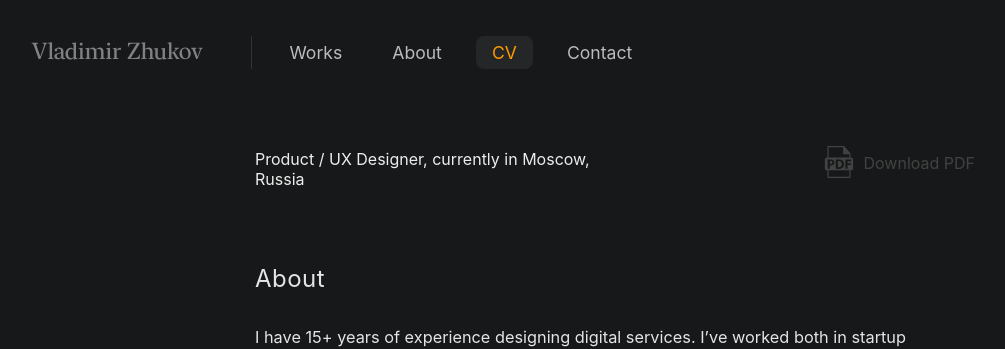
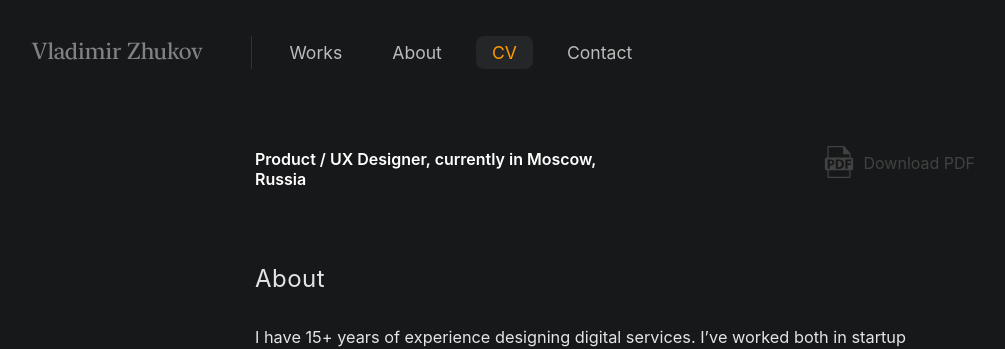
Before and after one commit to uxiscool/experience, a Jekyll site: the page built from cv.md, in a window 1280 px wide. Shown: the top 349 px of the page, without its empty margins (25-1030 px from the left). Built offline with Jekyll 4.4.1, drawn with Linux system fonts in a browser that asks for light colours.

Commit message:
Add files via upload

```diff
--- a/css/main.css
+++ b/css/main.css
@@ -1017,9 +1017,9 @@ body.mm-open{ overflow: hidden; }
 .cv-name{ margin: 0 0 6px; font-size: clamp(1.6rem,1.2rem+2vw,2.2rem); font-weight: 600; color:#fff; }
 .cv-title{
   color:#fff;
-  opacity:.92;
   margin-bottom: 8px;
   width: inherit;
+  font-weight:600;
 }
 .cv-contacts{ display:flex; flex-wrap:wrap; gap:8px 12px; color:#fff; opacity:.92; }
 .cv-contact{ color:inherit; text-decoration:none; }
@@ -1049,7 +1049,6 @@ body.mm-open{ overflow: hidden; }
 
 /* Контент правой колонки */
 .cv-right{ color:#e2e5e7; font-size: 1.02rem; line-height: 1.5; }
-.cv-role{ font-weight: 600; color:#e8ebee; }
 
 /* Списки */
 .cv-bullets{
```
